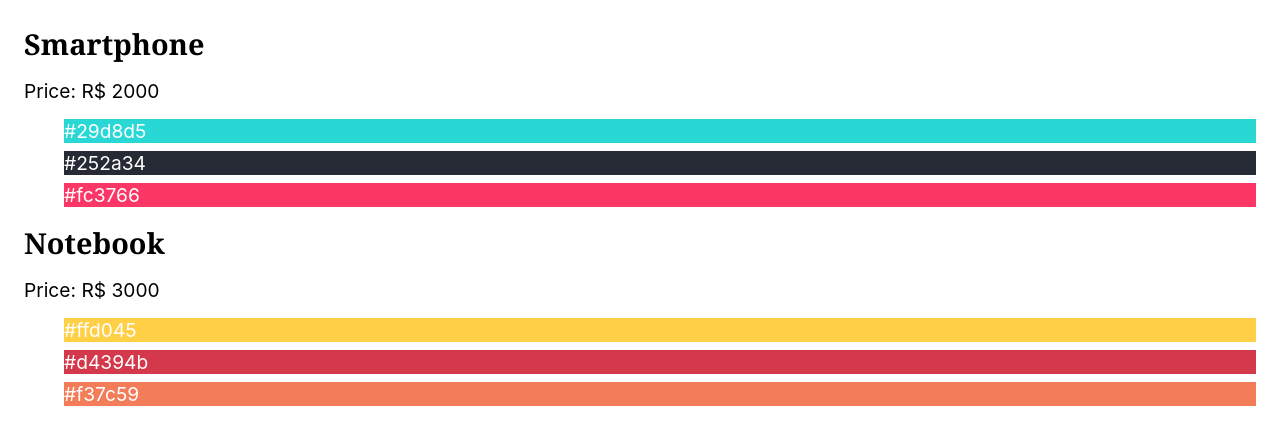
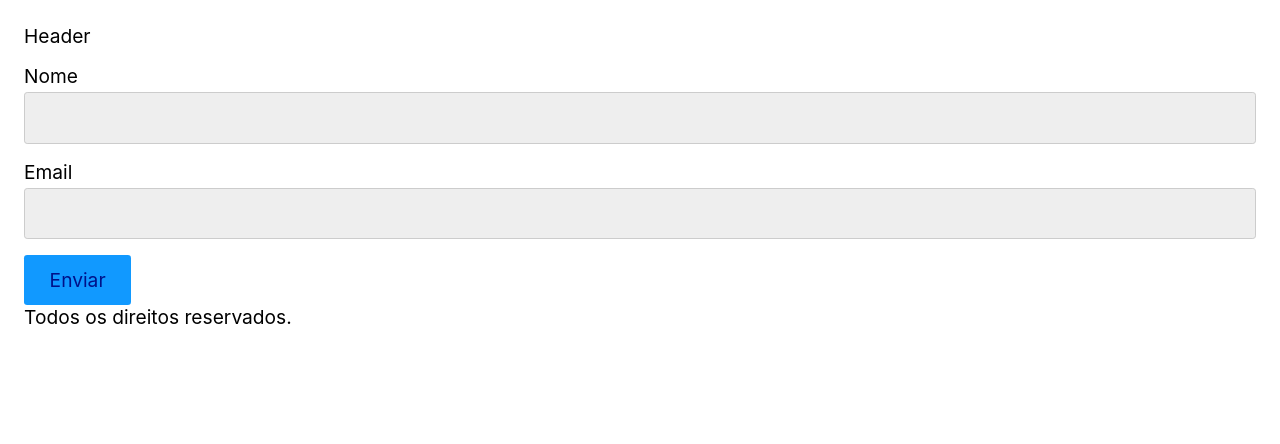
Before and after one commit to johndiegodeoliveirasilva/appreact, a React (Create React App) app: page / in a window 1280 px wide. Shown: the top 444 px of the page. Built offline with nearby package versions, Linux system fonts and the light colour scheme.

Commit message:
components

```diff
--- a/src/App.js
+++ b/src/App.js
@@ -1,45 +1,25 @@
 import React from 'react';
-// Mostrar só os produtos acima de 1500 reais
+import Footer from './Footer';
+import Form from './Form/Form';
+import Header from './Header';
 
-const products = [
-  {
-    id: 1,
-    name: 'Smartphone',
-    price: 'R$ 2000',
-    colors: ['#29d8d5', '#252a34', '#fc3766']
-  },
-  {
-    id: 2,
-    name: 'Notebook',
-    price: 'R$ 3000',
-    colors: ['#ffd045', '#d4394b', '#f37c59'],
-  },
-  {
-    id: 3,
-    name: 'Tablet',
-    price: 'R$ 1500',
-    colors: ['#365069', '#47c1c8', '#f95786'],
-  },
-];
+const Teste = () => {
+  const active = false;
+  if (active) {
+    return <p>Teste</p>;
+  } else {
+    return null;
+  }
+}
 
 const App = () => {
-  const data = products.filter(({ price }) => parseInt(price.replace("R$ ", '')) > 1500)
-
   return (
-    <section>
-      {
-      data.map(({id, name, price, colors}) => (
-        <div key={id}>
-          <h1 >{name}</h1>
-          <p>Price: {price}</p>
-          <ul>
-            {colors.map((color) => (
-              <li key={color} style={{ backgroundColor: color, listStyleType:"none", color: 'white'}}>{color}</li>
-              ))}
-          </ul>
-        </div>
-)) }
-    </section>
+    <>
+      <Teste/>
+      <Header/>
+      <Form/>
+      <Footer/>
+    </>
   );
 };
 
--- /dev/null
+++ b/src/Footer.js
@@ -0,0 +1,9 @@
+import React from 'react'
+
+const Footer = () => {
+  return (
+    <footer>Todos os direitos reservados.</footer>
+  )
+}
+
+export default Footer
--- /dev/null
+++ b/src/Form/Button.js
@@ -0,0 +1,9 @@
+ import React from 'react'
+
+ const Button = () => {
+   return (
+     <button>Enviar</button>
+   )
+ }
+
+ export default Button
--- /dev/null
+++ b/src/Form/Form.js
@@ -0,0 +1,23 @@
+import React from 'react'
+import Button from './Button'
+import Input from './Input'
+
+
+
+const Form = () => {
+  return (
+    <form>
+      <p>
+        <label htmlFor='nome'>Nome</label>
+        <Input/>
+      </p>
+      <p>
+        <label htmlFor='email'>Email</label>
+        <Input/>
+      </p>
+      <Button/>
+    </form>
+  );
+}
+
+export default Form
--- /dev/null
+++ b/src/Form/Input.js
@@ -0,0 +1,9 @@
+import React from 'react'
+
+const Input = () => {
+  return (
+    <input type='text'/>
+  )
+}
+
+export default Input
--- /dev/null
+++ b/src/Header.js
@@ -0,0 +1,7 @@
+import React from "react";
+
+const Header = () => {
+  return <header>Header</header>
+}
+
+export default Header;
```
